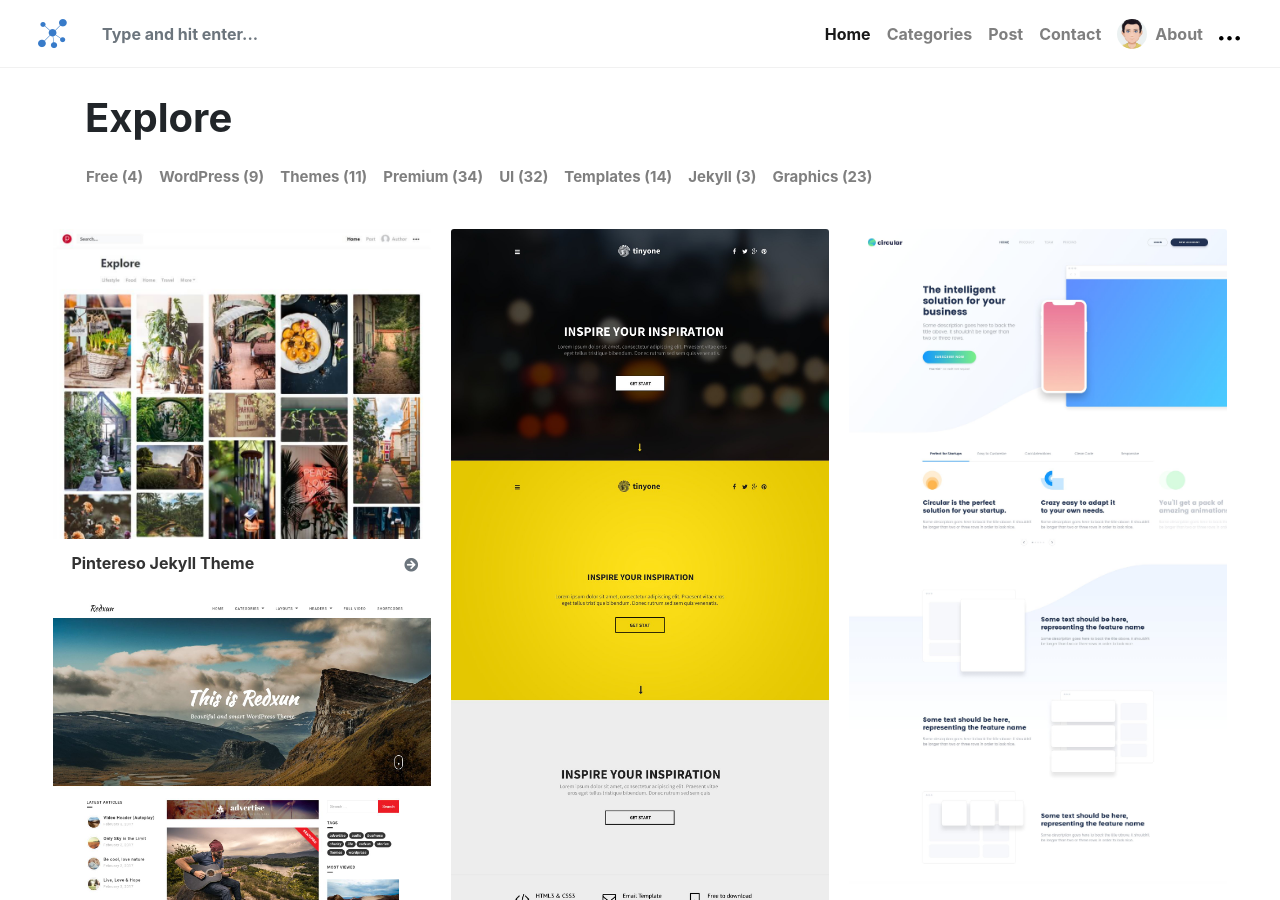
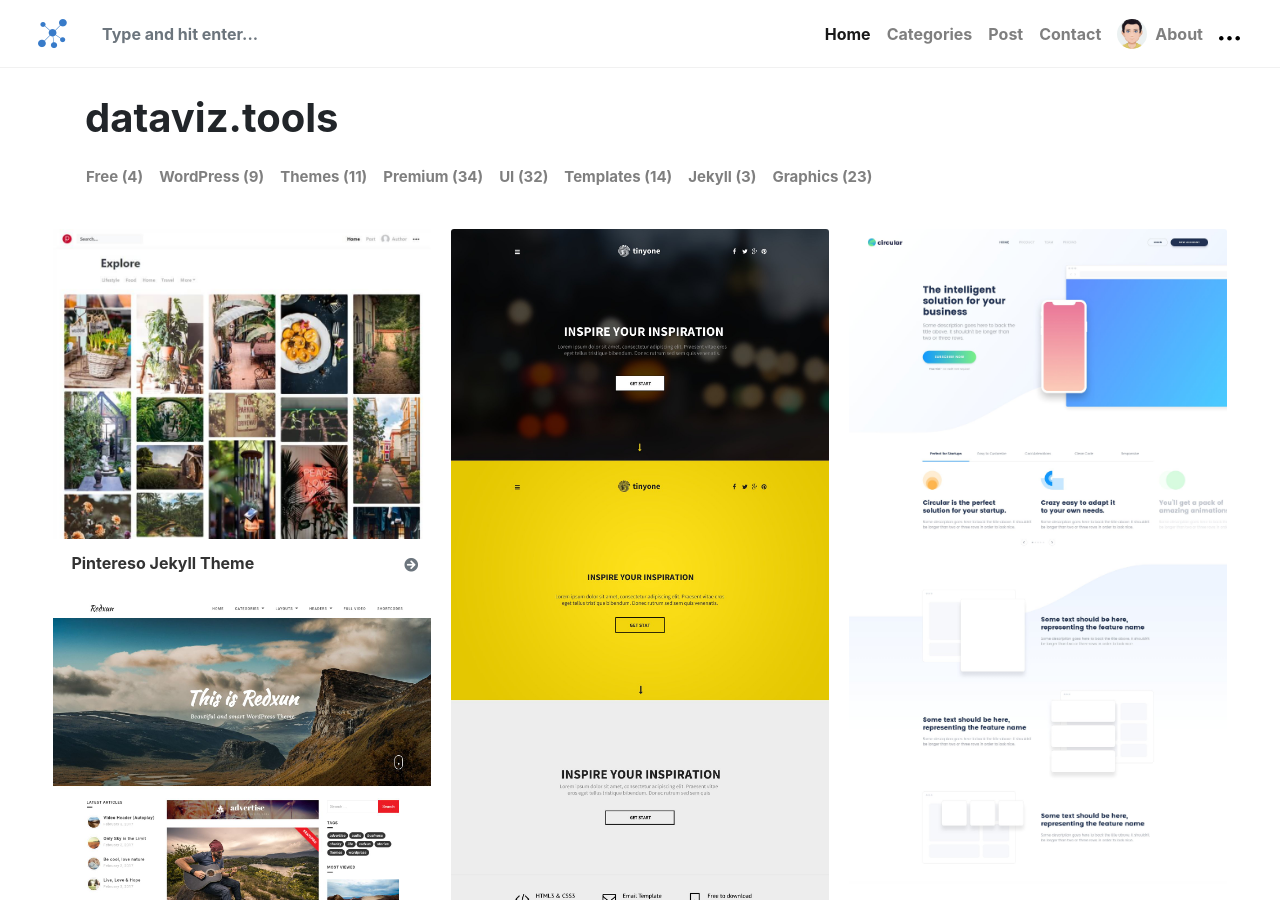
Before and after one commit to carlvlewis/dataviztools, a Jekyll site: the page built from index.html, in a window 1280 px wide and 900 px high. Built offline with Jekyll 4.4.1, drawn with Linux system fonts in a browser that asks for light colours; nearby versions of some CDN libraries; library files that are not in the unit come from our copies; the list of posts is cut into pages by our own code; comment, search, counter and statistics services are not loaded.

Commit message:
Updated 'index.html' via CloudCannon

```diff
--- a/index.html
+++ b/index.html
@@ -7,7 +7,7 @@
 <section class="mt-4 mb-5">
 
     <div class="container mb-4">
-        <h1 class="font-weight-bold title">Explore</h1>
+        <h1 class="font-weight-bold title">dataviz.tools</h1>
         <div class="row">
         {% include menu-categories.html %}
         </div>
```
